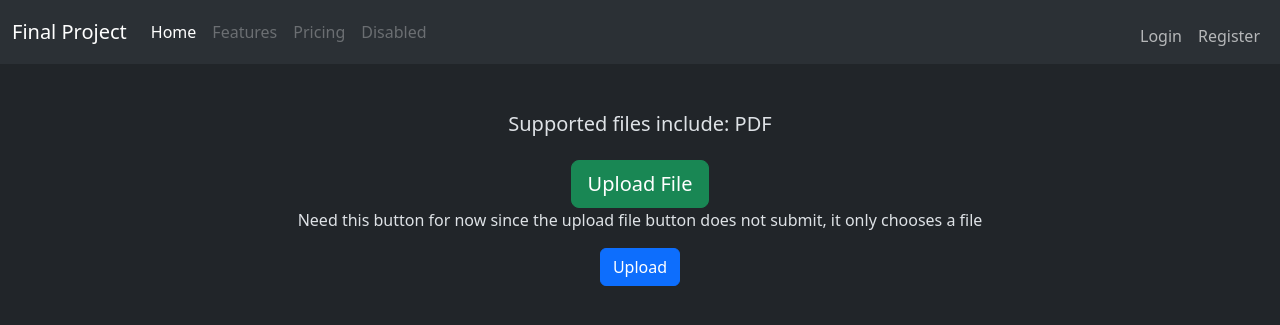
After one commit to Brook-B118/pdf-editor, a Flask app: page /documents in a window 1280 px wide. The commit adds this page. Shown: the top 325 px of the page. Run offline with Flask 3, Linux system fonts and the light colour scheme; some libraries are stand-ins or nearby versions.

Commit message:
Can now upload documents which will be saved in a local folder

```diff
--- a/app.py
+++ b/app.py
@@ -1,10 +1,12 @@
 import os
+import magic
+import sqlite3
 
 from cs50 import SQL
 from flask import Flask, flash, redirect, render_template, request, session
 from flask_session import Session
-from functools import wraps
 from werkzeug.security import check_password_hash, generate_password_hash
+from werkzeug.utils import secure_filename
 from helpers import login_required, apology
 
 
@@ -27,7 +29,8 @@ db = SQL("sqlite:///final_project.db")
 
 @app.after_request
 def after_request(response): # The @app.after_request part means this code runs after the server gets a request.
-    # Ensure responses aren't cached (This part of the code is telling the browser not to remember (or "cache") any information from the server. This is done so that every time a user makes a request, they get the most up-to-date information from the server. Example: if you want to update number of users on your site, a cached webpage would show old information. Therefore this is common practice to ensure up to date information is displayed.)
+    # Ensure responses aren't cached
+    # (This part of the code is telling the browser not to remember (or "cache") any information from the server. This is done so that every time a user makes a request, they get the most up-to-date information from the server. Example: if you want to update number of users on your site, a cached webpage would show old information. Therefore this is common practice to ensure up to date information is displayed.)
     response.headers["Cache-Control"] = "no-cache, no-store, must-revalidate" # tells the client's browser not to cache the response, not to store it, and to validate it every time before using it.
 
     response.headers["Expires"] = 0 # tells the browser that the response is already expired and should not be cached
@@ -125,6 +128,58 @@ def register():
 
 
 
+@app.route("/documents", methods=["GET", "POST"])
+def documents():
+
+    print(os.getcwd())
+
+    if request.method == "POST":
+        # File Upload: Flask has a request.files object that you can use to access uploaded files. You can use the werkzeug.utils.secure_filename() function to ensure the filename is safe.
+
+        # Get the uploaded file (request.files.get returns a FileStorage object, not a file name.)
+        uploaded_file = request.files.get("document")
+
+        # Ensure the filename is safe:
+        filename = secure_filename(uploaded_file.filename)
+
+        # Save the file
+        upload_folder = 'uploaded_pdfs' # Creates the folder to send uploads to (this is local for now)
+
+        if not os.path.exists('uploaded_pdfs'):
+            os.makedirs('uploaded_pdfs')
+
+        uploaded_file.save(os.path.join(upload_folder, filename)) # uploaded_file is the actual file and we are saving it in the folder AS the secure filename stored in filename.
+
+        # Check the MIME type of the file
+        mime = magic.from_file(os.path.join(upload_folder, filename), mime=True) # This returns the "MIME" of the file, the MIME for pdfs is 'application/pdf'. To see the MIME for other files you have to search it up.
+        if mime == 'application/pdf':
+            # The file is a PDF
+
+            try:
+                db.execute("INSERT INTO documents (user_id, filename, file_path) VALUES(?, ?, ?)", session['user_id'], filename, os.path.join(upload_folder, filename)) # os.path.join(upload_folder, filename) is the full path to the file and not just the directory.
+                flash("upload successfull!")
+            except sqlite3.Error as e:
+                print(e)
+                return apology("An error occurred while uploading the document.", 400)
+
+            return redirect("/documents/edit")
+
+        else:
+            # The file is not a PDF
+
+            return apology("file is not a pdf", 403)
+
+    else:
+        return render_template("documents.html")
+
+
+
+
+
+
+
+
+
 # Runner and Debugger
 if __name__ == "__main__":
     app.run(host='0.0.0.0', debug=True)
--- a/requirements.txt
+++ b/requirements.txt
@@ -2,3 +2,4 @@ Flask
 gunicorn # This is what you use as a production server for flask apps apparently
 cs50
 werkzeug
+python-magic
--- /dev/null
+++ b/templates/documents.html
@@ -0,0 +1,20 @@
+{% extends "layout.html" %}
+
+{% block title %}
+Documents
+{% endblock %}
+
+{% block main %}
+<div class="container-fluid mb-4">
+    <h5>Supported files include: PDF</h5>
+</div>
+<div class="container-fluid mb-4">
+    <form action="/documents" method="post" enctype="multipart/form-data">
+        <input type="file" id="document" name="document" accept=".pdf" style="display: none;">
+        <label for="document" class="btn btn-success btn-lg">Upload File</label>
+        <p>Need this button for now since the upload file button does not submit, it only chooses a file</p>
+        <input type="submit" value="Upload" class="btn btn-primary">
+    </form>
+</div>
+
+{% endblock %}
--- a/templates/layout.html
+++ b/templates/layout.html
@@ -35,6 +35,24 @@
                 <span class="navbar-toggler-icon"></span>
             </button>
             <div class="collapse navbar-collapse" id="navbarNav">
+                {% if session["user_id"] %}
+                <ul class="navbar-nav">
+                    <li class="nav-item">
+                        <a class="nav-link active" href="/">Home</a>
+                    </li>
+                    <li class="nav-item">
+                        <a class="nav-link active" href="/documents">Documents</a>
+                    </li>
+                </ul>
+            </div>
+            <!-- <li class="nav-item">
+                        <a class="nav-link disabled" href="#">Pricing</a>
+                    </li>
+                    <li class="nav-item">
+                        <a class="nav-link disabled" aria-disabled="true">Disabled</a>
+                    </li> -->
+            </ul>
+            {% else %}
             <ul class="navbar-nav">
                 <li class="nav-item">
                     <a class="nav-link active" aria-current="page" href="#">Home</a>
@@ -49,6 +67,8 @@
                     <a class="nav-link disabled" aria-disabled="true">Disabled</a>
                 </li>
             </ul>
+            {% endif %}
+
             {% if session["user_id"] %}
             <ul class="navbar-nav ms-auto mt-2">
                 <li class="nav-item">
--- a/templates/register.html
+++ b/templates/register.html
@@ -1,7 +1,7 @@
 {% extends "layout.html" %}
 
 {% block title %}
-Login
+Register
 {% endblock %}
 
 {% block main %}
```
Also changed, not shown: database_queries.sql (+10 -0 lines), final_project.db, 1 other file. Lines whose indentation alone changed are shown as unchanged.
